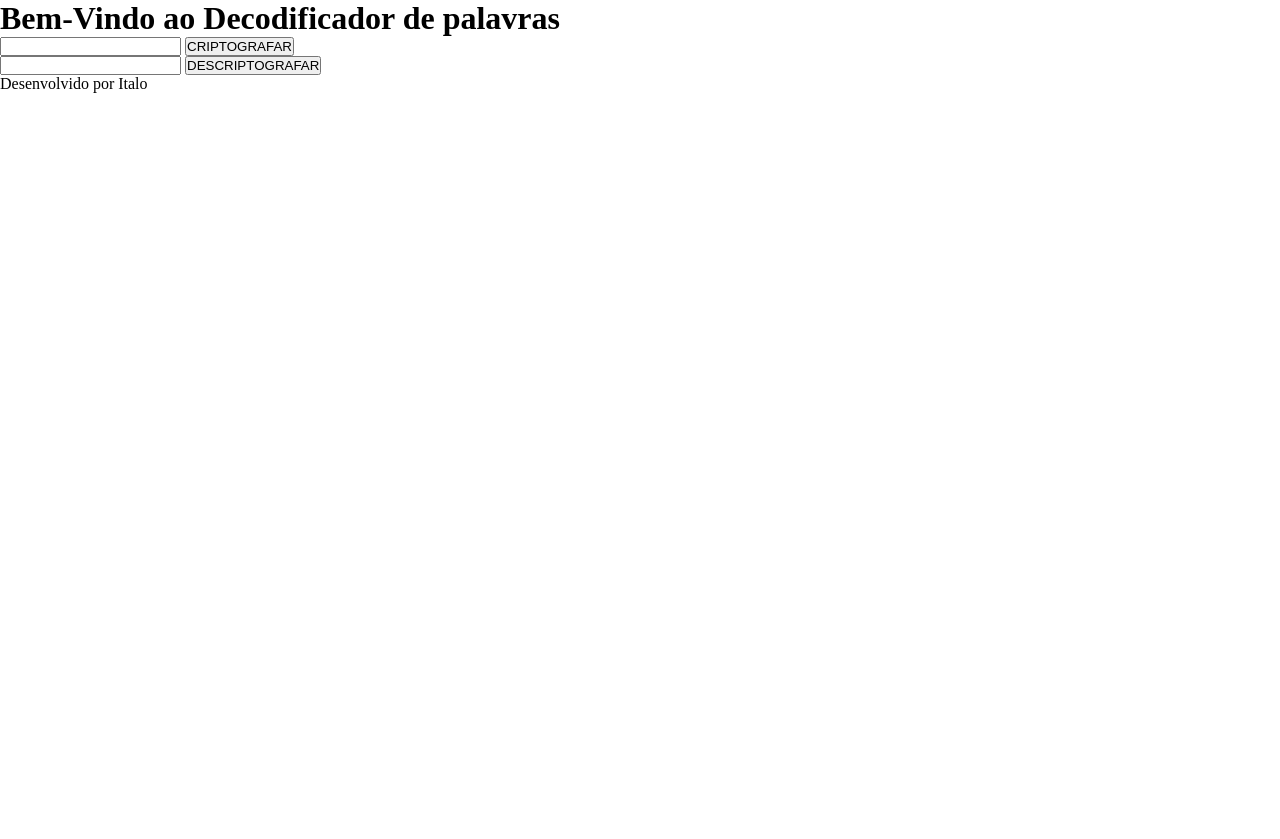
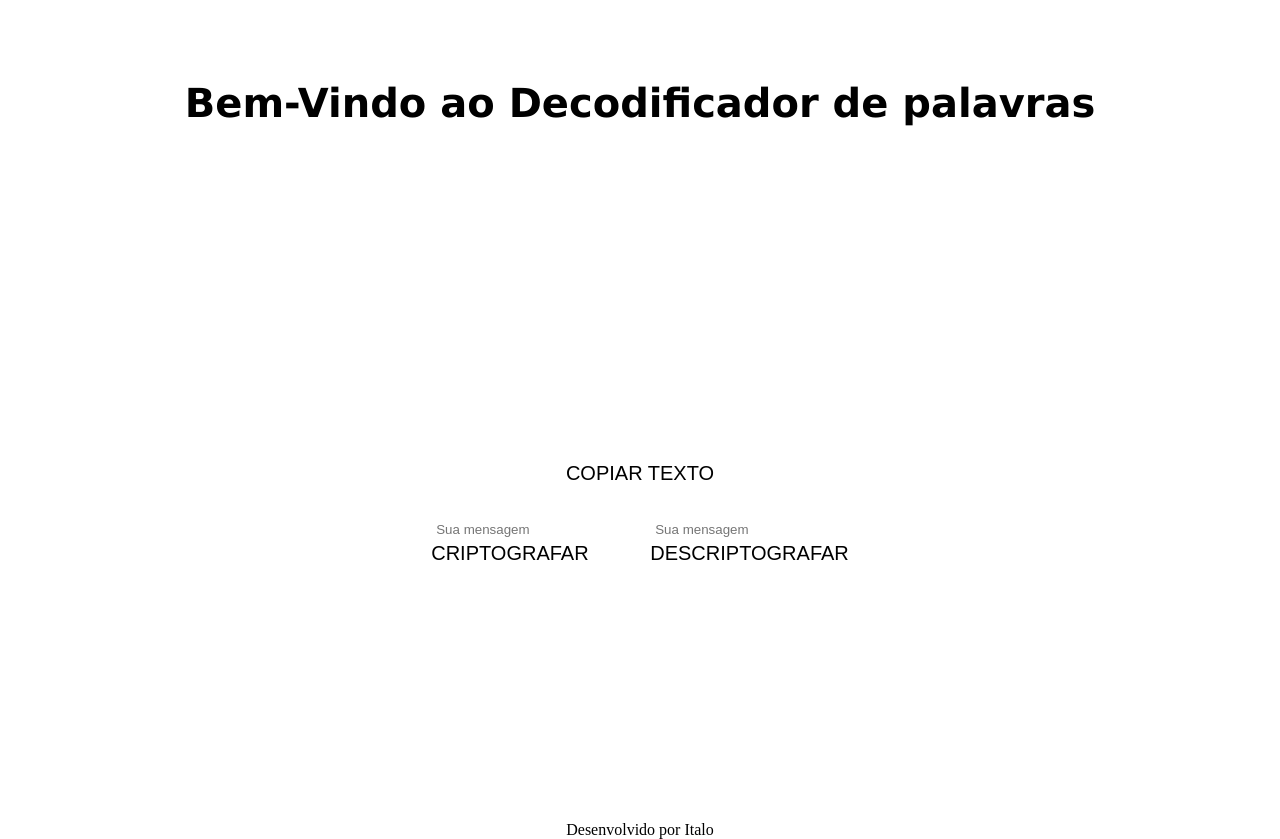
Before and after one commit to italooliveiraa/challenge01, a plain HTML site: page index.html in a window 1280 px wide. Before the commit the page ends 800 px from the top, so only its background shows below. Drawn offline with Linux system fonts and the light colour scheme.

Commit message:
versao 0.01

```diff
--- a/index.html
+++ b/index.html
@@ -13,14 +13,24 @@
         <h1 class="titulo__unico">Bem-Vindo ao Decodificador de palavras</h1>
     </header>
     <main>
-        <section class="cripto">
-            <input class="cripto__criptografia" type="text" name="criptografar">
-            <button onclick="criptografar()" id="escuro" class="cripto__btn">CRIPTOGRAFAR</button>
+        <section>
+            <div class="div__texto">
+                <p class="texto__cripto"></p>
+
+            </div>
+            <div class="div__botao">
+                <button class="btn__copiar" onclick="copiarTexto()" id="copiar__texto">COPIAR TEXTO</button>
+            </div>
         </section>
-
-        <section class="descripto">
-            <input class="cripto__descriptografia" type="text" name="descriptografar">
-            <button onclick="descriptografar()" id="claro" class="cripto__btn">DESCRIPTOGRAFAR</button>
+        <section class="cripto__pai">
+            <section class="cripto">
+                <input id="criptografia" type="text" placeholder="Sua mensagem" name="criptografar">
+                <button class="cripto__btn" onclick="criptografar()" id="escuro">CRIPTOGRAFAR</button>
+            </section>
+            <section class="descripto">
+                <input id="descriptografia" type="text" placeholder="Sua mensagem" name="descriptografar">
+                <button class="cripto__btn" onclick="descriptografar()" id="claro">DESCRIPTOGRAFAR</button>
+            </section>
         </section>
     </main>
     <footer class="rodape">
--- a/script.js
+++ b/script.js
@@ -1,7 +1,57 @@
-const criptografar = (palavra) => {
+const texto = document.querySelector('#criptografia')
+const texto_descri = document.querySelector('#descriptografia')
+const copia_texto = document.querySelector(".texto__cripto")
+
+
+const criptografar = () => {
+    let texto_criptografado = texto.value.split("").map(letra => {
+        if (letra === 'a') {
+            return 'ai'
+        }
+        else if (letra === 'e') {
+            return 'enter'
+        }
+        else if (letra === 'i') {
+            return 'imes'
+        }
+        else if (letra === 'o') {
+            return 'ober'
+        }
+        else if (letra === 'u') {
+            return 'ufat'
+        }
+        else {
+            return letra
+        }
+    }).join("");
+
+    copia_texto.innerHTML = texto_criptografado
+    texto.value = ''
 
 }
 
-const descriptografar = (palavra) => {
-    console.log('clicou');
+const descriptografar = () => {
+    copia_texto.innerHTML = ''
+    let texto_descriptografado = texto_descri.value
+
+    let novo_texto = texto_descriptografado
+        .replace(/ai/g, "a")
+        .replace(/enter/g, "e")
+        .replace(/imes/g, "i")
+        .replace(/ober/g, "o")
+        .replace(/ufat/g, "u")
+
+    copia_texto.innerHTML = novo_texto
+    texto_descri.value = ''
 }
+
+const copiarTexto = () => {
+    const copiar_texto_area = document.querySelector(".texto__cripto").innerText;
+
+    navigator.clipboard.writeText(copiar_texto_area).then(() => {
+        alert("Texto copiado com sucesso!!!")
+    }).catch(err => {
+        throw new Error(err.message)
+    })
+
+}
--- a/style.css
+++ b/style.css
@@ -2,3 +2,127 @@
     margin: 0;
     padding: 0;
 }
+
+.titulo {
+    display: flex;
+    align-items: center;
+    justify-content: center;
+}
+
+.titulo__unico {
+    display: inline-block;
+    text-align: center;
+    padding: 2em;
+    font-family: Verdana, Geneva, Tahoma, sans-serif;
+    font-size: 40px;
+}
+
+.div__texto {
+    display: flex;
+    justify-content: center;
+    flex-direction: row;
+    text-align: center;
+    min-width: 400px;
+    min-height: 200px;
+    padding: 20px;
+}
+
+.texto__cripto {
+    display: flex;
+    justify-content: center;
+    max-width: 400px;
+    word-wrap: break-word;
+    padding: 1em;
+    margin: 1em;
+    border: 2px;
+    font-size: 1.3em;
+    font-style: italic;
+    font-family: monospace;
+}
+
+.div__botao {
+    display: flex;
+    justify-content: center;
+    padding: 1em;
+}
+
+.btn__copiar {
+    border: none;
+    background-color: white;
+    text-align: center;
+    display: inline-block;
+    padding: 1em, 1em;
+    cursor: pointer;
+    text-decoration: none;
+    font-size: 20px;
+    margin: 4px, 2px;
+    border-radius: 4px;
+    transition-duration: 0.5s;
+}
+
+.btn__copiar:hover {
+    background-color: #d4d4d4;
+}
+
+.cripto__pai {
+    display: flex;
+    justify-content: center;
+    flex-direction: row;
+}
+
+.cripto {
+    display: inline;
+    padding: 1em;
+
+}
+
+.descripto {
+    display: inline;
+    padding: 1em;
+
+}
+
+#criptografia {
+    padding: 5px;
+    border: none;
+    border-radius: 8px;
+    display: flex;
+    justify-content: center;
+}
+
+#descriptografia {
+    padding: 5px;
+    border: none;
+    border-radius: 8px;
+    display: flex;
+    justify-content: center;
+}
+
+.cripto__btn {
+    border: none;
+    background-color: white;
+    text-align: center;
+    display: inline-block;
+    padding: 1em, 1em;
+    cursor: pointer;
+    text-decoration: none;
+    font-size: 20px;
+    margin: 4px, 2px;
+    border-radius: 4px;
+    transition-duration: 0.5s;
+}
+
+.cripto__btn:hover {
+    background-color: #d4d4d4;
+}
+
+.rodape {
+    position: relative;
+    bottom: 0;
+    top: 15em;
+
+}
+
+.rodape__desenvolvedor {
+    text-align: center;
+}
```
Also changed, not shown: tempCodeRunnerFile.js (added, +22 -0 lines), 1 other file.
